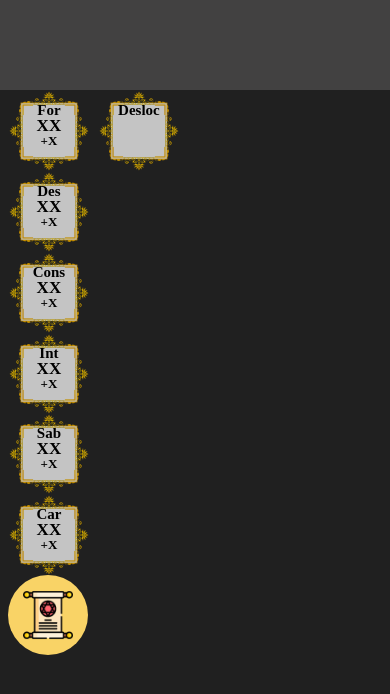
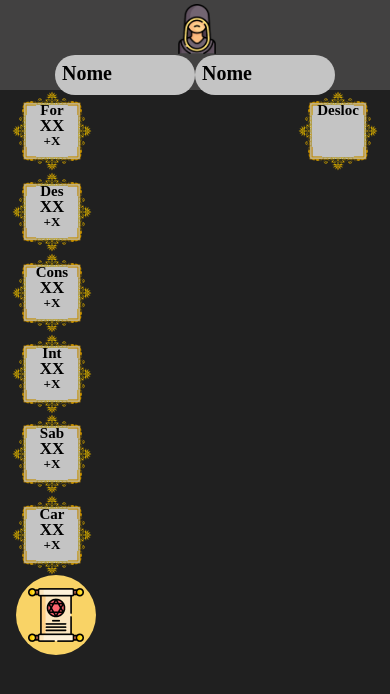
Before and after one commit to JFNascimento99/App_DnD, a React Native app: screen / in a window 390 px wide. Shown: the top 694 px of the page. Built offline with nearby package versions, Linux system fonts and the light colour scheme.

Commit message:
Começei a fazer a navi bar com noes, classes e etc

```diff
--- a/src/App.js
+++ b/src/App.js
@@ -15,7 +15,19 @@ const App = () => {
             <View style={style.telaToda}>
 
                 <View style={style.naviBar}>
-
+                    <View style={style.naviImgPos}>
+                        <Image style={style.naviImag} source={require('./assets/Character.png')} />
+                    </View>
+                    <View style={style.naviColunas}>
+                        <View style={style.naviColunas}>
+                            <TouchableOpacity style={style.naviRect}>
+                                <Text style={style.naviText}>Nome</Text>
+                            </TouchableOpacity>
+                            <TouchableOpacity style={style.naviRect}>
+                                <Text style={style.naviText}>Nome</Text>
+                            </TouchableOpacity>
+                        </View>
+                    </View>
                 </View>
 
                 <View style={style.colunas}>
@@ -27,7 +39,7 @@ const App = () => {
                         <TouchableOpacity style={style.atributoPattern}>
                             <ImageBackground style={style.imagemAtributo} source={require('./assets/Atributos.png')}>
                                 <Text style={style.atributosTexto}>For</Text>
-                                    <Text style={style.atributosValior}>XX</Text>
+                                <Text style={style.atributosValor}>XX</Text>
                                 <Text style={style.atributosModif}>+X</Text>
                             </ImageBackground>
                         </TouchableOpacity>
@@ -35,7 +47,7 @@ const App = () => {
                         <TouchableOpacity style={style.atributoPattern}>
                             <ImageBackground style={style.imagemAtributo} source={require('./assets/Atributos.png')}>
                                 <Text style={style.atributosTexto}>Des</Text>
-                                    <Text style={style.atributosValior}>XX</Text>
+                                <Text style={style.atributosValor}>XX</Text>
                                 <Text style={style.atributosModif}>+X</Text>
                             </ImageBackground>
                         </TouchableOpacity>
@@ -43,7 +55,7 @@ const App = () => {
                         <TouchableOpacity style={style.atributoPattern}>
                             <ImageBackground style={style.imagemAtributo} source={require('./assets/Atributos.png')}>
                                 <Text style={style.atributosTexto}>Cons</Text>
-                                    <Text style={style.atributosValior}>XX</Text>
+                                <Text style={style.atributosValor}>XX</Text>
                                 <Text style={style.atributosModif}>+X</Text>
                             </ImageBackground>
                         </TouchableOpacity>
@@ -51,7 +63,7 @@ const App = () => {
                         <TouchableOpacity style={style.atributoPattern}>
                             <ImageBackground style={style.imagemAtributo} source={require('./assets/Atributos.png')}>
                                 <Text style={style.atributosTexto}>Int</Text>
-                                    <Text style={style.atributosValior}>XX</Text>
+                                <Text style={style.atributosValor}>XX</Text>
                                 <Text style={style.atributosModif}>+X</Text>
                             </ImageBackground>
                         </TouchableOpacity>
@@ -59,7 +71,7 @@ const App = () => {
                         <TouchableOpacity style={style.atributoPattern}>
                             <ImageBackground style={style.imagemAtributo} source={require('./assets/Atributos.png')}>
                                 <Text style={style.atributosTexto}>Sab</Text>
-                                    <Text style={style.atributosValior}>XX</Text>
+                                <Text style={style.atributosValor}>XX</Text>
                                 <Text style={style.atributosModif}>+X</Text>
                             </ImageBackground>
                         </TouchableOpacity>
@@ -67,7 +79,7 @@ const App = () => {
                         <TouchableOpacity style={style.atributoPattern}>
                             <ImageBackground style={style.imagemAtributo} source={require('./assets/Atributos.png')}>
                                 <Text style={style.atributosTexto}>Car</Text>
-                                    <Text style={style.atributosValior}>XX</Text>
+                                <Text style={style.atributosValor}>XX</Text>
                                 <Text style={style.atributosModif}>+X</Text>
                             </ImageBackground>
                         </TouchableOpacity>
@@ -80,6 +92,10 @@ const App = () => {
                     {/* Fim da coluna 1 */}
 
                     {/* Inicio da coluna 2 */}
+
+                    <View style={style.coluna2}>
+
+                    </View>
 
                     {/* Fim da coluna 2 */}
 
--- a/src/Styles.js
+++ b/src/Styles.js
@@ -7,7 +7,7 @@ export const style = StyleSheet.create({
         justifyContent: 'flex-start',
         alignItems: 'baseline',
     },
-
+/*
     botao: {
         backgroundColor: '#C4C4C4',
         width: 100,
@@ -191,7 +191,7 @@ export const style = StyleSheet.create({
         height: 110,
         width: 110,
     },
-
+*/
 
     /*//////////////////////////////////////////////////////////////////////////////////////////
     \\\\\\\\\\\\\\\\\\\\\\\\\\\\\\\\\\\\\\\\\\\\\\\\\\\\\\\\\\\\\\\\\\\\\\\\\\\\\\\\\\\\\\\\\\\\
@@ -204,10 +204,10 @@ export const style = StyleSheet.create({
 
     colunas: {
         flexDirection: 'row',
+        justifyContent: 'space-around',
     },
 
     telaToda: {
-        justifyContent: 'space-around',
         width: "100%",
     },
 
@@ -220,12 +220,29 @@ export const style = StyleSheet.create({
         height: 90,
         alignItems: 'center',
         backgroundColor: '#424141',
+        justifyContent: 'space-around',
+    },
+
+    naviColunas: {
+        flexDirection: 'row',
+        height: 90,
+        width: 280,
+        //backgroundColor: '#FFF',
+        //justifyContent: 'space-around',
+    },
+
+    naviImgPos: {
+        marginTop: '1%',
+        marginLeft: '1%',
     },
 
     naviRect: {
-        width: 100,
+        width: 140,
         height: 40,
+        marginTop: '0.5%',
         borderRadius: 20,
+        alignItems: 'center',
+        backgroundColor: '#C4C4C4',
     },
 
 
@@ -242,7 +259,7 @@ export const style = StyleSheet.create({
         fontFamily: 'sans-serif-condensed',
     },
 
-    atributosValior: {
+    atributosValor: {
         fontSize: 17,
         fontWeight: 'bold',
         color: '#000000',
@@ -260,6 +277,15 @@ export const style = StyleSheet.create({
         fontFamily: 'sans-serif-condensed',
     },
 
+    naviText: {
+        fontSize: 20,
+        fontWeight: 'bold',
+        alignSelf: 'flex-start',
+        marginTop: '5%',
+        marginLeft: '5%',
+        fontFamily: 'sans-serif-condensed',
+    },
+
     // Fim da definição de textos
 
     // Definição das imagens
@@ -267,6 +293,12 @@ export const style = StyleSheet.create({
     imagemAtributo: {
         height: 80,
         width: 80,
+    },
+
+    naviImag: {
+        width: 50,
+        height: 50,
+        //alignSelf: 'flex-start',
     },
 
     // Fim das definições das imagens
@@ -294,14 +326,19 @@ export const style = StyleSheet.create({
         borderRadius: 100,
         alignItems: 'center',
         justifyContent: 'center',
-        marginLeft: '5%',
-        marginTop: 'auto',
+        marginLeft: '10%',
         marginBottom: '5%',
     },
 
     // Fim dos componentes da coluna 1
 
     // Componentes da coluna 2
+
+    coluna2: {
+        width: 180,
+        height: "100%",
+        marginRight: "1%",
+    },
 
     // Fim dos componentes da coluna 2
 
```
Lines whose indentation alone changed are shown as unchanged.
